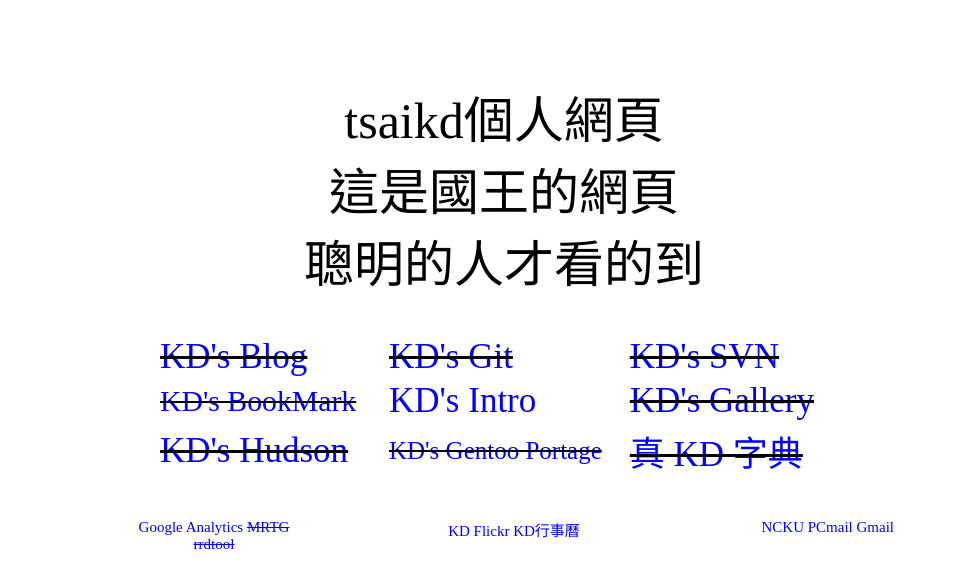
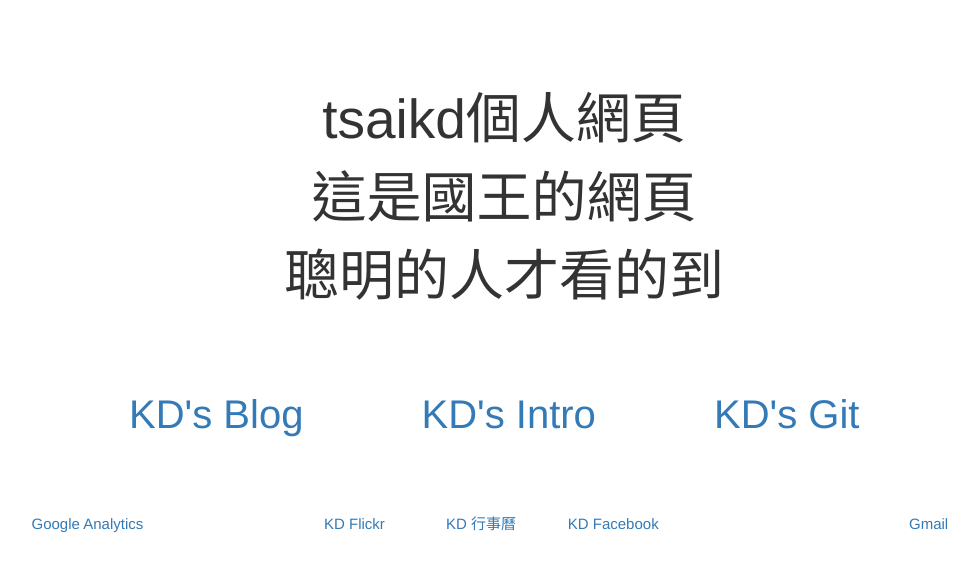
Before and after one commit to tsaikd/tsaikd.github.io, a plain HTML site: page index.html in a window 1280 px wide. Shown: the whole page, without its empty margins (136-1115 px from the left). Drawn offline with nearby package versions, Linux system fonts and the light colour scheme.

Commit message:
update with bootstrap 3.0.0

```diff
--- a/index.html
+++ b/index.html
@@ -1,62 +1,42 @@
-<!DOCTYPE html PUBLIC "-//W3C//DTD HTML 4.01 Transitional//EN">
+<!doctype html>
 <html lang="zh-TW">
 	<head>
 		<meta http-equiv="Content-Type" content="text/html; charset=utf-8">
+		<meta http-equiv="X-UA-Compatible" content="IE=edge">
+		<meta name="viewport" content="width=device-width, initial-scale=1.0">
 		<title>KD首頁</title>
-		<link href="/css/general.css" rel="stylesheet" type="text/css">
-		<style type="text/css">
-
-.del, a.del {
-	text-decoration: line-through;
-}
-
-td {
-	padding-right: 1em;
-}
-
-		</style>
-		<script src="/js/gooana.js" type="text/javascript"></script>
+		<link rel="stylesheet" href="//netdna.bootstrapcdn.com/bootstrap/3.0.0/css/bootstrap.min.css">
+		<script src="js/gooana.js" type="text/javascript"></script>
 	</head>
 	<body>
-		<div style="text-align: center; margin-top: 80px; font-size: 50px;">
+		<div class="hidden-xs" style="text-align: center; margin-top: 80px; font-size: 55px;">
 			<div>tsaikd個人網頁</div>
 			<div>這是國王的網頁</div>
 			<div>聰明的人才看的到</div>
-		</div><br>
+		</div>
+		<div class="visible-xs" style="text-align: center; font-size: 40px;">
+			<div>tsaikd個人網頁</div>
+		</div>
 
-		<table style="margin-top: 20px; margin-left: auto; margin-right: auto; font-size: 35px;">
-			<tr>
-				<td class="del"><a href="//blog.tsaikd.org/">KD's Blog</a></td>
-				<td class="del"><a href="git/">KD's Git</a></td>
-				<td class="del"><a href="//svn.tsaikd.org/">KD's SVN</a></td>
-			</tr>
-			<tr>
-				<td class="del" style="font-size: 0.85em;" ID="td_bookmark"><a href="bookmark.php">KD's BookMark</a></td>
-				<td><a href="kdintro/">KD's Intro</a></td>
-				<td class="del"><a href="//pic.tsaikd.org/">KD's Gallery</a></td>
-			</tr>
-			<tr>
-				<td ID="td_hudson" class="del"><a href="hudson/">KD's Hudson</a></td>
-				<td style="font-size: 25px;" ID="td_kdport" class="del"><a href="kdport/">KD's Gentoo Portage</a></td>
-				<td class="del"><a href="http://www.tsaikd.org/~tsaikd/KDDict/">真 KD 字典</a></td>
-			</tr>
-		</table>
+		<div class="container">
+			<div class="hidden-xs" style="height: 50px;"></div>
+			<div class="row" style="font-size: 40px; margin-top: 20px;">
+				<div class="col-md-3 col-md-offset-2 col-sm-4"><a href="blog/">KD's Blog</a></div>
+				<div class="col-md-3 col-sm-4"><a href="kdintro/">KD's Intro</a></div>
+				<div class="col-md-3 col-sm-4"><a href="https://github.com/tsaikd">KD's Git</a></div>
+			</div>
 
-		<div style="text-align: center; width: 780px; margin-top: 40px; margin-left: auto; margin-right: auto; font-size: 15px;">
-			<div style="float: left; width: 200px;">
-				<a href="http://www.google.com/analytics/">Google Analytics</a>
-				<a class="del" href="mrtg/">MRTG</a><BR>
-				<a class="del" href="rrd/">rrdtool</a>
-			</div>
-			<div style="width: 200px; float: left; margin-left: 100px;">
-				<a href="http://www.flickr.com/photos/tsaikd/">KD Flickr</a>
-				<a href="http://www.google.com/calendar/embed?src=tsaikd%40gmail.com">KD行事曆</a>
-				<BR />
-			</div>
-			<div style="float: right;">
-				<a href="http://mail.ncku.edu.tw/">NCKU</a>
-				<a href="http://mail.pchome.com.tw/">PCmail</a>
-				<a href="https://mail.google.com/mail/">Gmail</a>
+			<div class="hidden-xs" style="height: 50px;"></div>
+			<div class="row" style="font-size: 15px; margin-top: 20px;">
+				<div class="col-md-2 col-md-offset-1 col-sm-3"><a href="http://www.google.com/analytics/">Google Analytics</a></div>
+				<div class="col-md-5 col-md-offset-1 col-sm-6">
+					<div class="row">
+						<div class="col-md-3 col-sm-4"><a href="http://www.flickr.com/photos/tsaikd/">KD Flickr</a></div>
+						<div class="col-md-3 col-sm-4"><a href="http://www.google.com/calendar/embed?src=tsaikd%40gmail.com">KD 行事曆</a></div>
+						<div class="col-md-4 col-sm-4"><a href="https://www.facebook.com/tsaikd">KD Facebook</a></div>
+					</div>
+				</div>
+				<div class="col-md-2 col-md-offset-1 col-sm-3"><a href="https://mail.google.com/mail/">Gmail</a></div>
 			</div>
 		</div>
 	</body>
```
Also changed, not shown: kdintro/ExchangeAlert.html (+1 -2 lines), kdintro/KDBlog.html (+1 -3 lines), kdintro/KDBlogWriter.html (+1 -2 lines), kdintro/KDGallery.html (+1 -1 lines), kdintro/KDLib.html (+1 -0 lines), kdintro/KDPicMover.html (+1 -2 lines), kdintro/KDUpdater.html (+1 -1 lines), kdintro/KDWall.html (+1 -2 lines), kdintro/MagicKD.html (+1 -1 lines), kdintro/PicMgr.html (added, +13 -0 lines), kdintro/index.html (+13 -6 lines), kdintro/KD's Picture Manager.png (added), 1 other file.
